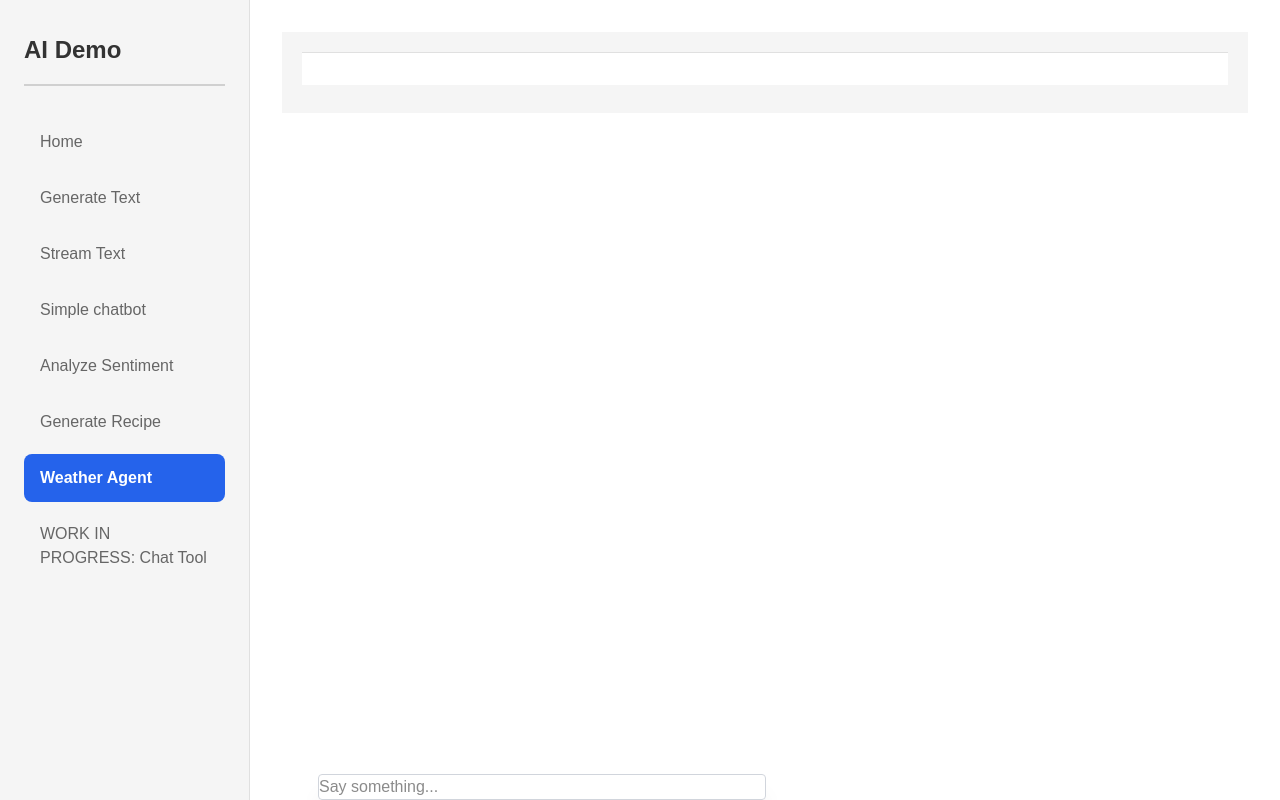
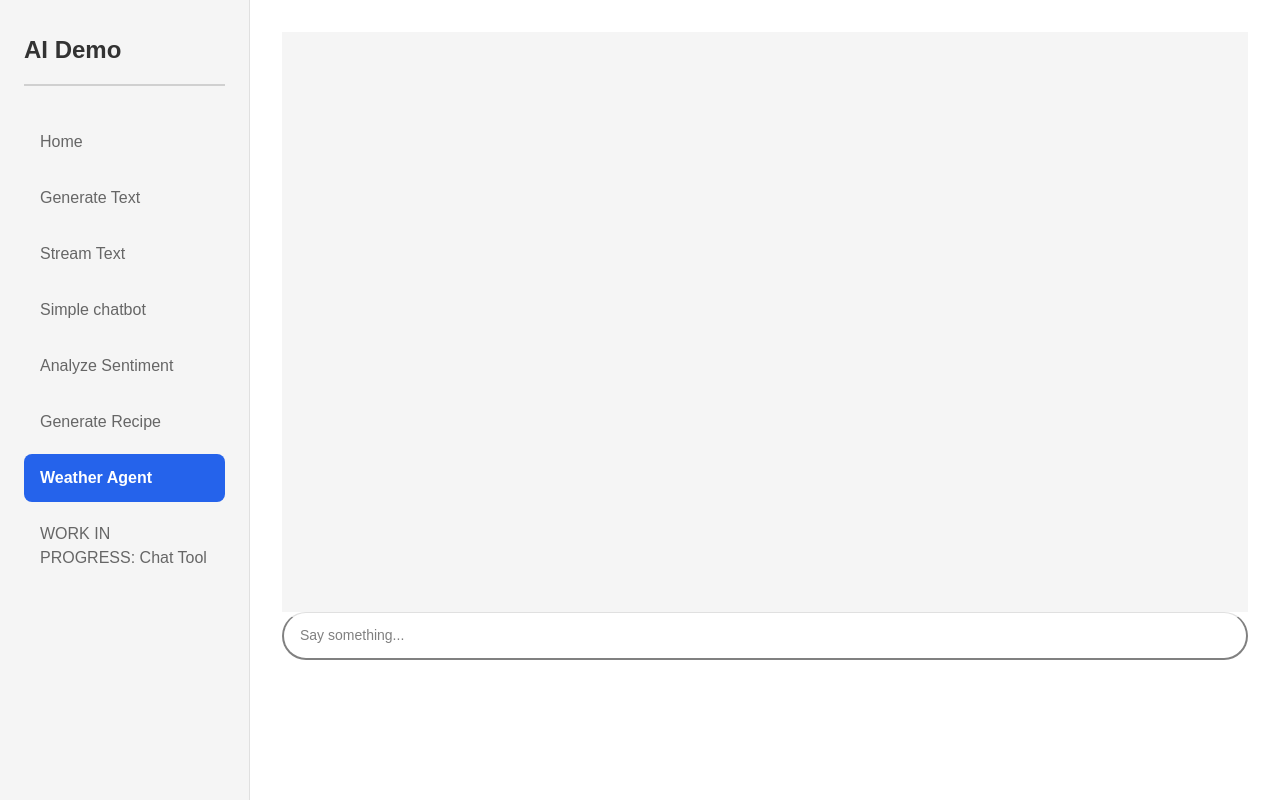
Before and after one commit to BobGerman/TestSite, a Next.js app in the folder nextAgent/ai-demo/: page /pages/weatherAgent in a window 1280 px wide. Built offline with nearby package versions, Linux system fonts and the light colour scheme.

Commit message:
Getting closer on chat UI

```diff
--- a/nextAgent/ai-demo/app/components/chat-input.tsx
+++ b/nextAgent/ai-demo/app/components/chat-input.tsx
@@ -24,7 +24,6 @@ export default function ChatInput({
       }}
     >
       <input
-        className="fixed bottom-0 w-full max-w-md p-2 mb-8 border border-gray-300 rounded shadow-xl"
         placeholder="Say something..."
         disabled={status !== 'ready'}
         value={text}
@@ -32,7 +31,6 @@ export default function ChatInput({
       />
       {stop && (status === 'streaming' || status === 'submitted') && (
         <button
-          className="fixed bottom-0 w-full max-w-md p-2 mb-8 border border-gray-300 rounded shadow-xl"
           type="submit"
           onClick={stop}
         >
--- a/nextAgent/ai-demo/app/pages/weatherAgent/page.tsx
+++ b/nextAgent/ai-demo/app/pages/weatherAgent/page.tsx
@@ -45,12 +45,10 @@ export default function WeatherAgent() {
             </div>
           ))}
 
-            <div className="chat-input-area">
-              <div className="input-wrapper">
-                <ChatInput status={status} onSubmit={text => sendMessage({ text })} />
         </div>
       </div>
-          </div>
+        <div className="chat-input">
+          <ChatInput status={status} onSubmit={text => sendMessage({ text })} />
         </div>
     </>
   );
--- a/nextAgent/ai-demo/public/chatUi.css
+++ b/nextAgent/ai-demo/public/chatUi.css
@@ -53,6 +53,7 @@
     display: flex;
     flex-direction: column;
     gap: 12px;
+    height: calc(90vh - 140px);
     background: #f5f5f5;
 }
 
@@ -110,26 +111,34 @@
     border-top: 1px solid #e0e0e0;
     display: flex;
     gap: 12px;
-    align-items: flex-end;
+    height: 140px;
+    align-items: center;
 }
 
-.input-wrapper {
+/* .input-wrapper {
     flex: 1;
     display: flex;
+    align-items: center;
     gap: 8px;
-}
+} */
 
 .chat-input {
-    flex: 1;
+    /* flex: 1; */
     padding: 12px 16px;
-    border: 2px solid #e0e0e0;
+    border: 2px solid gray;
+    background: white;
+    border-top: 1px solid #e0e0e0;
     border-radius: 24px;
     font-size: 14px;
+    color: black;
     font-family: inherit;
     resize: none;
     max-height: 120px;
-    transition: border-color 0.3s ease;
     outline: none;
+}
+
+.chat-input > button {
+    background-color: #667eea;
 }
 
 .chat-input:focus {
```
Lines whose indentation alone changed are shown as unchanged.
